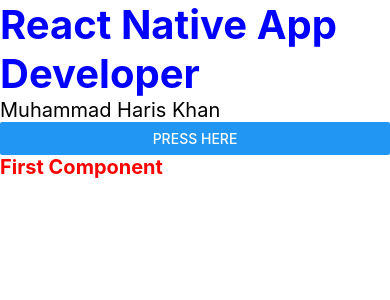
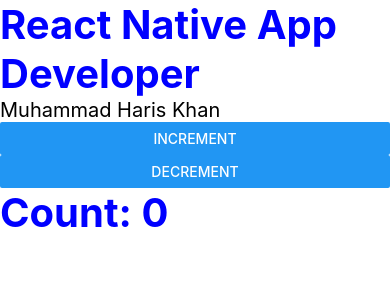
Before and after one commit to Hariskhan22199/Native-First-Project, a React Native app: screen / in a window 390 px wide. Shown: the top 300 px of the page. Built offline with nearby package versions, Linux system fonts and the light colour scheme.

Commit message:
use State

```diff
--- a/App.jsx
+++ b/App.jsx
@@ -2,13 +2,19 @@
 import React from 'react'
 import { Text, View, Button, } from 'react-native'
 import First from './src/components/First'
+import JSX from './src/components/JSX'
+import OnPress from './src/components/OnPress'
+import UseState from './src/components/UseState'
 const App = () => {
   return (
     <View>
       <Text style={{fontSize: 40, fontWeight: 'bold', color: 'blue'}}>React Native App Developer</Text>
       <Text style={{fontSize: 20, }}>Muhammad Haris Khan</Text>
-      <Button title='press here' onPress={() => alert('Button pressed')} />
-        <First/>
+      {/* <Button title='press here' onPress={() => alert('Button pressed')} /> */}
+        {/* <First/> */}
+        {/* <JSX/> */}
+        {/* <OnPress/> */}
+        <UseState/>
     </View>
 
   )
--- /dev/null
+++ b/src/components/JSX.jsx
@@ -0,0 +1,12 @@
+// import React from 'react'
+// import { View, Text } from 'react-native'
+// const JSX = () => {
+//     const name = 'Haris'
+//   return (
+//     <View>
+//       <Text style={{fontSize: 20, fontWeight: 'bold', color: 'green'}}>JSX</Text>
+//       <Text style={{fontSize: 20, fontWeight: 'bold', color: 'green'}}>Hello {name}</Text>
+//     </View>
+//   )
+// }
+// export default JSX
--- /dev/null
+++ b/src/components/OnPress.jsx
@@ -0,0 +1,14 @@
+import { View, Button } from 'react-native'
+import React from 'react'
+
+const Onpress = () => {
+
+  return (
+    <View>
+      <Button title='press here' onPress={() => alert('Button pressed')} />
+
+    </View>
+  )
+}
+
+export default Onpress
--- /dev/null
+++ b/src/components/UseState.jsx
@@ -0,0 +1,18 @@
+import { View, Text, Button } from 'react-native'
+import React from 'react'
+import { useState } from 'react'
+
+const UseState = () => {
+    const [count, setCount] = useState(0)
+  return (
+    <View>
+
+
+      <Button title='Increment' onPress={() => setCount(count + 1)} />
+      <Button title='Decrement' onPress={() => setCount(count - 1)} />
+      <Text style={{fontSize: 40, fontWeight: 'bold', color: 'blue'}}>Count: {count}</Text>
+    </View>
+  )
+}
+
+export default UseState
```
